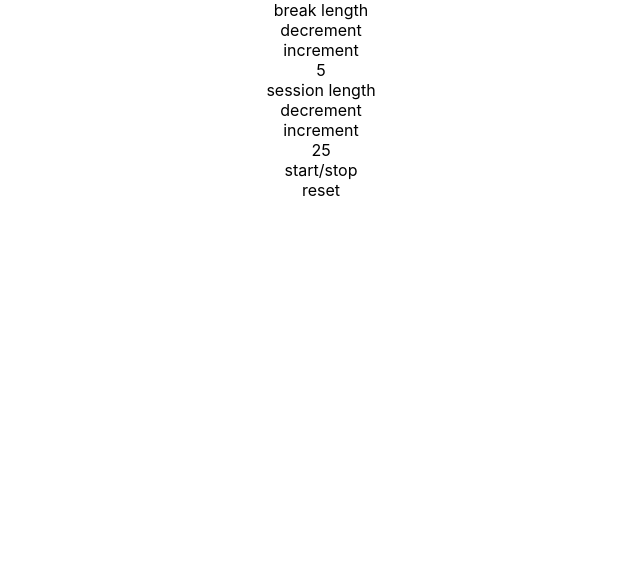
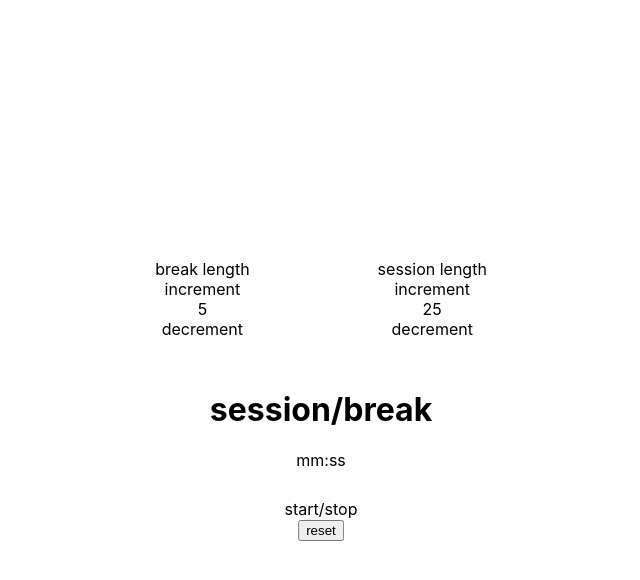
Before and after one commit to uuuuuvika/pomodoro, a React (Create React App) app: page / in a window 1280 px wide. Shown: the top 580 px of the page, without its empty margins (319-959 px from the left). Built offline with nearby package versions, Linux system fonts and the light colour scheme.

Commit message:
add restart, markup refined

```diff
--- a/src/App.css
+++ b/src/App.css
@@ -1,38 +1,28 @@
 .App {
   text-align: center;
+  position: absolute;
+  top: 50%;
+  left: 50%;
+  margin-right: -50%;
+  transform: translate(-50%, -50%);
 }
 
-.App-logo {
-  height: 40vmin;
-  pointer-events: none;
+.break-session {
+  display: flex;
+  flex-direction: row;
+  gap: 10vw;
 }
 
-@media (prefers-reduced-motion: no-preference) {
-  .App-logo {
-    animation: App-logo-spin infinite 20s linear;
-  }
+.row-child {
+  display: flex;
+  flex-direction: column;
 }
 
-.App-header {
-  background-color: #282c34;
-  min-height: 100vh;
+#timer {
+  height: 20vh;
+  width: auto;
   display: flex;
   flex-direction: column;
   align-items: center;
   justify-content: center;
-  font-size: calc(10px + 2vmin);
-  color: white;
 }
-
-.App-link {
-  color: #61dafb;
-}
-
-@keyframes App-logo-spin {
-  from {
-    transform: rotate(0deg);
-  }
-  to {
-    transform: rotate(360deg);
-  }
-}
--- a/src/App.tsx
+++ b/src/App.tsx
@@ -1,16 +1,18 @@
 import "./App.css";
 import Break from "./components/break";
 import Session from "./components/session";
+import Timer from "./components/timer";
+import Controls from "./components/controls";
 
 function App() {
   return (
     <div className="App">
-      <div>
+      <div className="break-session">
         <Break />
         <Session />
       </div>
-      <div id="start_stop">start/stop</div>
-      <div id="reset">reset</div>
+      <Timer />
+      <Controls />
     </div>
   );
 }
--- a/src/components/break.tsx
+++ b/src/components/break.tsx
@@ -1,10 +1,10 @@
 export default function Break() {
   return (
-    <>
+    <div className="row-child">
       <div id="break-label">break length</div>
-      <div id="break-decrement">decrement</div>
       <div id="break-increment">increment</div>
       <div id="break-length">5</div>
-    </>
+      <div id="break-decrement">decrement</div>
+    </div>
   );
 }
--- /dev/null
+++ b/src/components/controls.tsx
@@ -0,0 +1,8 @@
+export default function Controls() {
+  return (
+    <>
+      <div id="start_stop">start/stop</div>
+      <button id="reset"onClick={()=>{window.location.reload()}}>reset</button>
+    </>
+  );
+}
--- a/src/components/session.tsx
+++ b/src/components/session.tsx
@@ -1,10 +1,10 @@
 export default function Session() {
   return (
-    <>
+    <div className="row-child">
       <div id="session-label">session length</div>
-      <div id="session-decrement">decrement</div>
       <div id="session-increment">increment</div>
       <div id="session-length">25</div>
-    </>
+      <div id="session-decrement">decrement</div>
+    </div>
   );
 }
--- a/src/components/timer.tsx
+++ b/src/components/timer.tsx
@@ -1,8 +1,8 @@
 export default function Timer() {
-    return (
-        <>
-        <div id="timer-label"></div>
-        <div id="time-left">mm:ss</div>
-        </>
-    )
+  return (
+    <div id="timer">
+      <h1 id="timer-label">session/break</h1>
+      <div id="time-left">mm:ss</div>
+    </div>
+  );
 }
```
